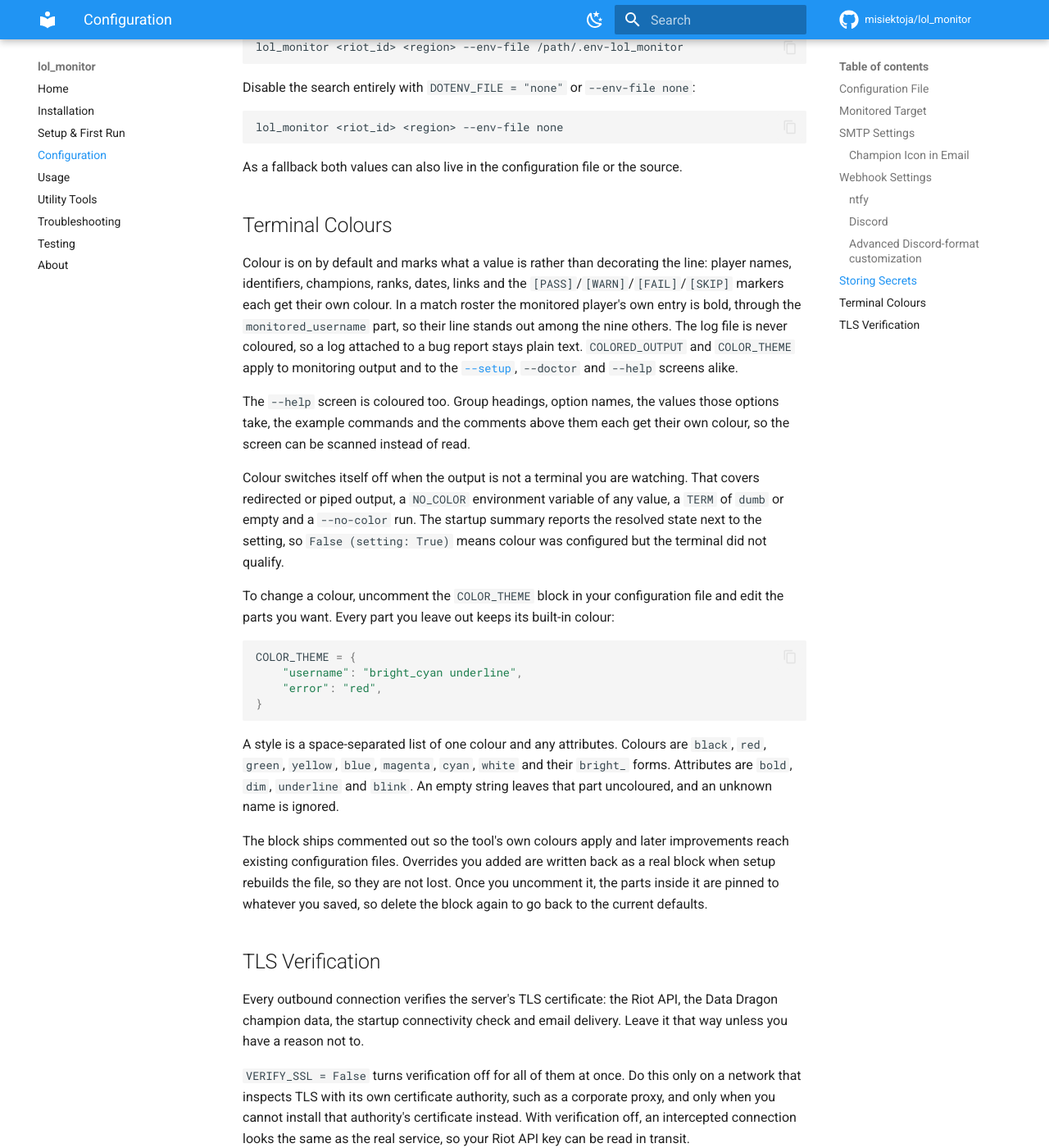
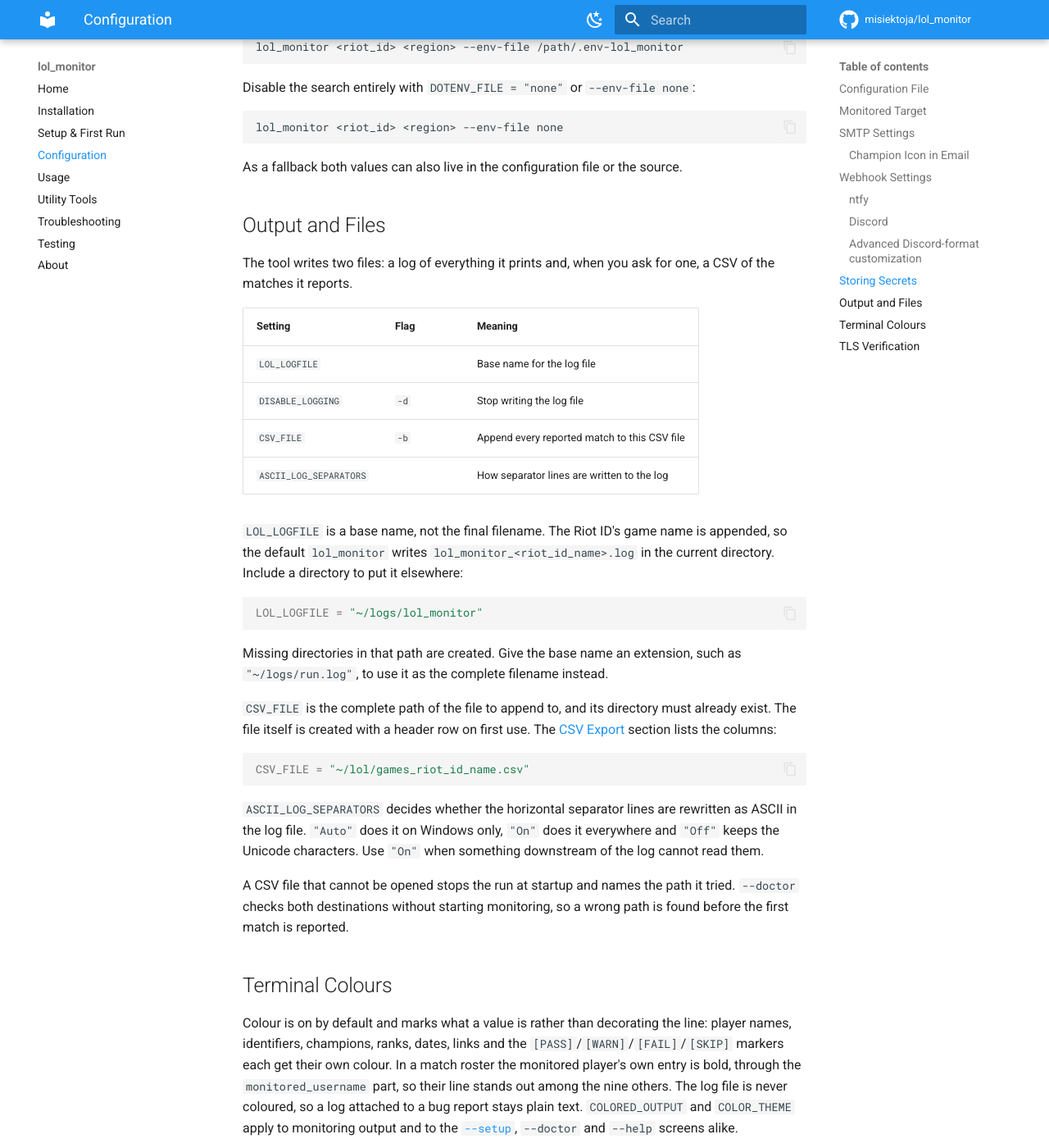
Before and after one commit to misiektoja/lol_monitor, an MkDocs documentation site: the page built from docs/configuration.md, in a window 1280 px wide and 1400 px high, scrolled down 6532 px. Shown: the whole window at 82% size. Built offline with MkDocs 1.6.1 and Material for MkDocs 9.7.7, drawn with Linux system fonts in a browser that asks for light colours; comment, search, counter and statistics services are not loaded.

Commit message:
docs(configuration): add the Output and Files section the file failure guide links at

````diff
--- a/docs/configuration.md
+++ b/docs/configuration.md
@@ -237,6 +237,36 @@ lol_monitor <riot_id> <region> --env-file none
 
 As a fallback both values can also live in the configuration file or the source.
 
+<a id="output-and-files"></a>
+## Output and Files
+
+The tool writes two files: a log of everything it prints and, when you ask for one, a CSV of the matches it reports.
+
+| Setting | Flag | Meaning |
+| --- | --- | --- |
+| `LOL_LOGFILE` | | Base name for the log file |
+| `DISABLE_LOGGING` | `-d` | Stop writing the log file |
+| `CSV_FILE` | `-b` | Append every reported match to this CSV file |
+| `ASCII_LOG_SEPARATORS` | | How separator lines are written to the log |
+
+`LOL_LOGFILE` is a base name, not the final filename. The Riot ID's game name is appended, so the default `lol_monitor` writes `lol_monitor_<riot_id_name>.log` in the current directory. Include a directory to put it elsewhere:
+
+```ini
+LOL_LOGFILE = "~/logs/lol_monitor"
+```
+
+Missing directories in that path are created. Give the base name an extension, such as `"~/logs/run.log"`, to use it as the complete filename instead.
+
+`CSV_FILE` is the complete path of the file to append to, and its directory must already exist. The file itself is created with a header row on first use. The [CSV Export](usage.md#csv-export) section lists the columns:
+
+```ini
+CSV_FILE = "~/lol/games_riot_id_name.csv"
+```
+
+`ASCII_LOG_SEPARATORS` decides whether the horizontal separator lines are rewritten as ASCII in the log file. `"Auto"` does it on Windows only, `"On"` does it everywhere and `"Off"` keeps the Unicode characters. Use `"On"` when something downstream of the log cannot read them.
+
+A CSV file that cannot be opened stops the run at startup and names the path it tried. `--doctor` checks both destinations without starting monitoring, so a wrong path is found before the first match is reported.
+
 <a id="terminal-colours"></a>
 ## Terminal Colours
 
````
